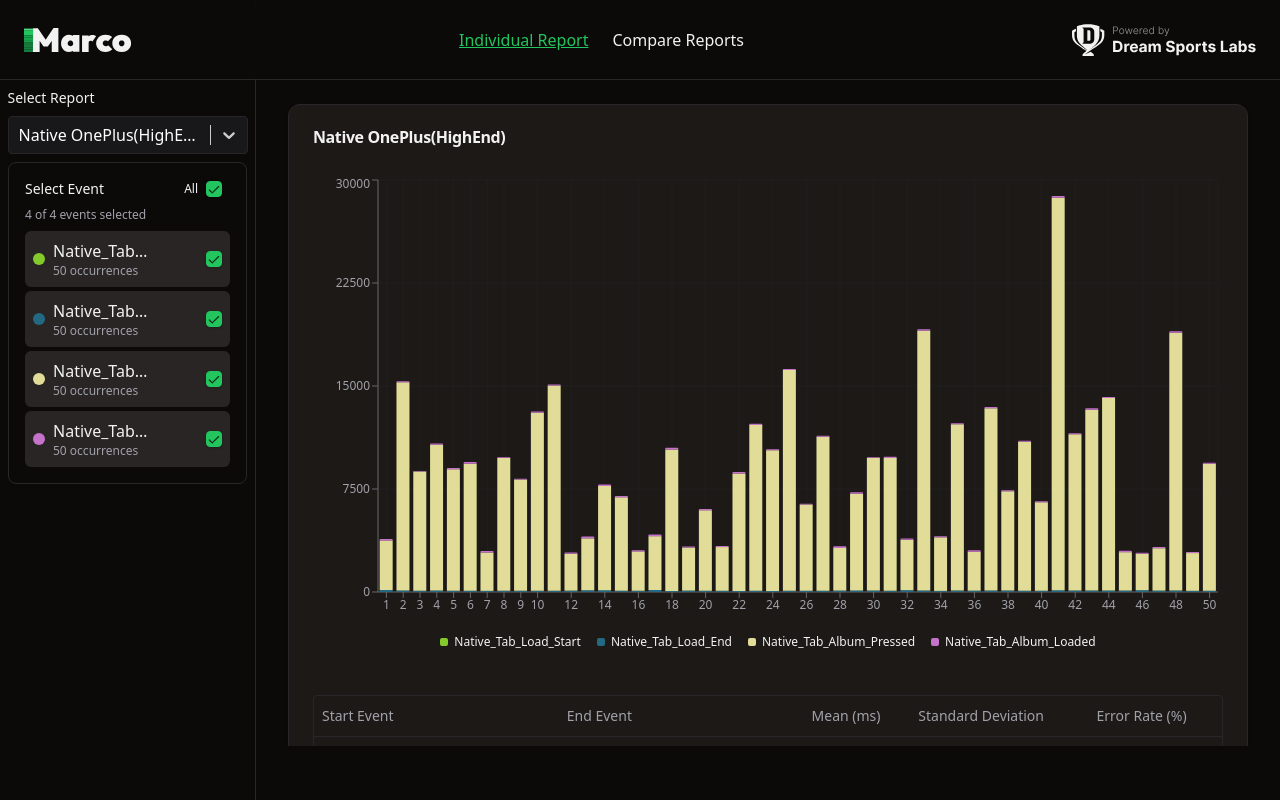
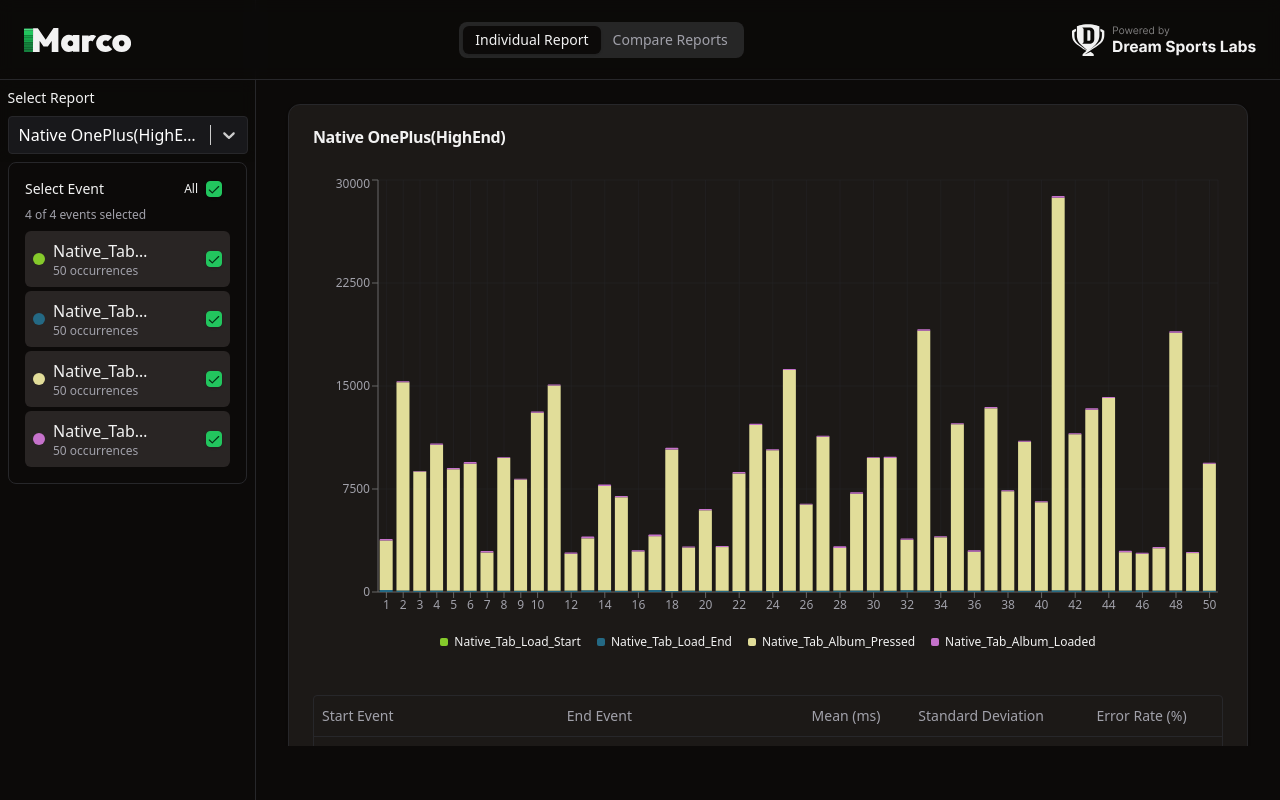
Before and after one commit to ds-horizon/marco, a React (Vite) app in the folder web/: page / in a window 1280 px wide. Built offline with nearby package versions, Linux system fonts and the light colour scheme.

Commit message:
fix: added tabs in header

```diff
--- a/web/src/header.tsx
+++ b/web/src/header.tsx
@@ -1,6 +1,7 @@
 import { Logo } from '~/components/logo';
 import { cn } from '~/utils/cn';
 import { PoweredBy } from './components/powered-by';
+import { Tabs, TabsList, TabsTrigger } from '~/components/ui/tabs';
 
 export function Header({
   currentTab,
@@ -29,30 +30,18 @@ export function Header({
       <nav className="w-full flex items-center justify-between">
         <Logo />
 
-        <div className="flex space-x-6">
-          <button
-            onClick={() => onTabChange('reports')}
-            className={cn(
-              'font-medium',
-              'transition-colors',
-              'hover:text-primary',
-              currentTab === 'reports' && 'text-primary underline'
-            )}
-          >
-            Individual Report
-          </button>
-          <button
-            onClick={() => onTabChange('comparison')}
-            className={cn(
-              'font-medium',
-              'transition-colors',
-              'hover:text-primary',
-              currentTab === 'comparison' && 'text-primary underline'
-            )}
-          >
-            Compare Reports
-          </button>
-        </div>
+        <Tabs
+          value={currentTab}
+          onValueChange={(value) =>
+            onTabChange(value as 'reports' | 'comparison')
+          }
+          className="w-auto"
+        >
+          <TabsList>
+            <TabsTrigger value="reports">Individual Report</TabsTrigger>
+            <TabsTrigger value="comparison">Compare Reports</TabsTrigger>
+          </TabsList>
+        </Tabs>
 
         <PoweredBy repo="marco" />
       </nav>
```
